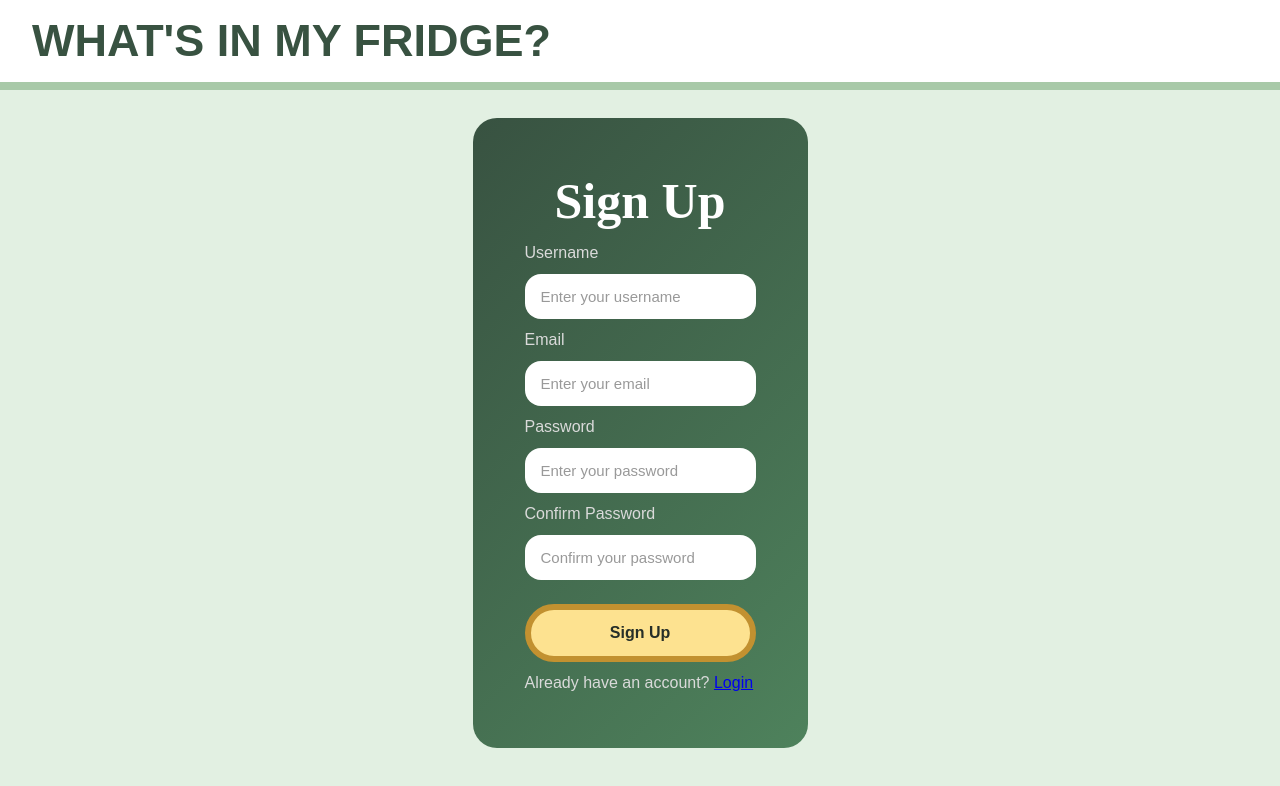
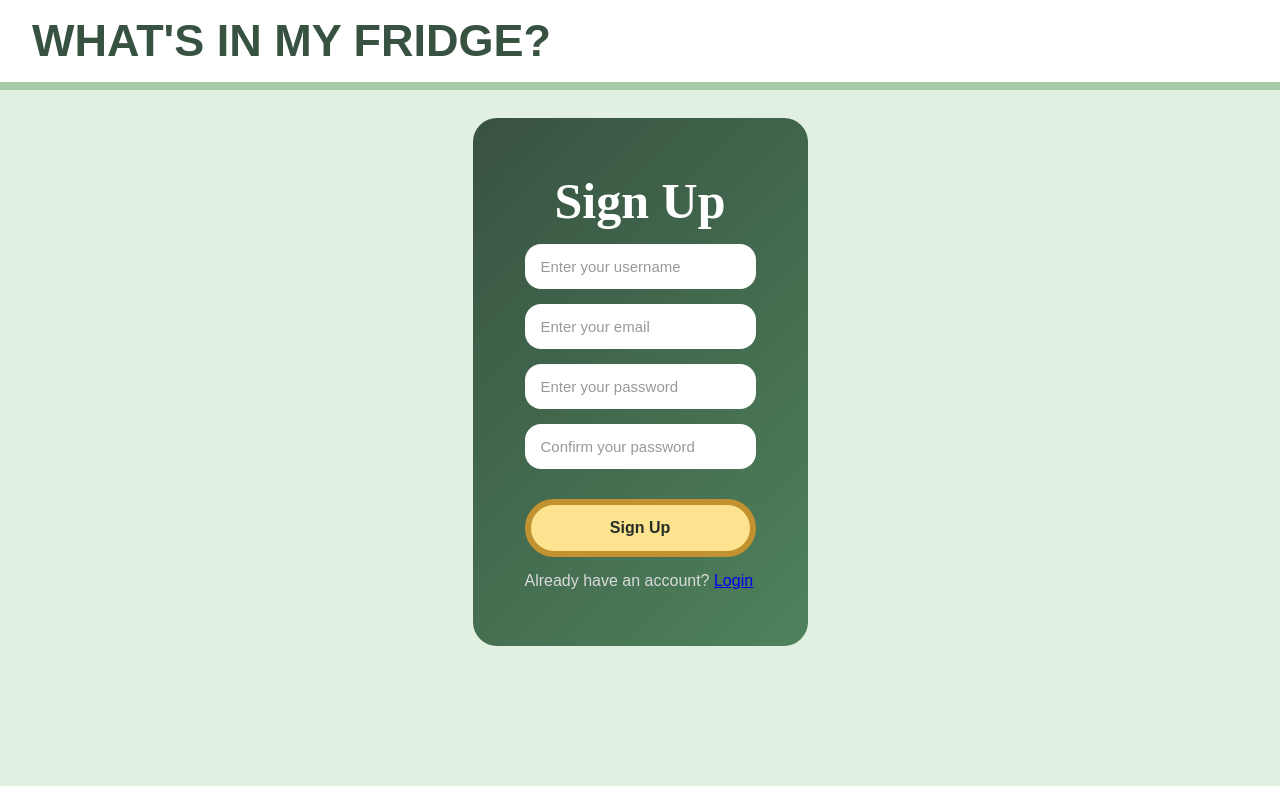
Before and after one commit to aditi-j25/What-s-in-my-Fridge-, a React app in the folder frontend/: page /signup in a window 1280 px wide. Shown: the top 786 px of the page. Built offline with nearby package versions, Linux system fonts and the light colour scheme; the HTML template or start-up script is replaced by a standard one; a web font is replaced by a local one.

Commit message:
changed signup page styling - no labels on forms anymore

```diff
--- a/frontend/src/Pages/SignupPage.css
+++ b/frontend/src/Pages/SignupPage.css
@@ -81,7 +81,7 @@ body {
 .signup-form {
   display: flex;
   flex-direction: column;
-  gap: 12px;
+  gap: 15px;
   width: 100%;
 }
 
--- a/frontend/src/Pages/SignupPage.jsx
+++ b/frontend/src/Pages/SignupPage.jsx
@@ -42,7 +42,6 @@ function SignupPage() {
             <div className="signup-content">
               <h1 className="signup-heading">Sign Up</h1>
               <form className="signup-form" onSubmit={handleSubmit}>
-                <label>Username</label>
                 <input
                     type="text"
                     placeholder="Enter your username"
@@ -50,7 +49,6 @@ function SignupPage() {
                     onChange={(e) => setUsername(e.target.value)}
                     required
                 />
-                <label>Email</label>
                 <input
                     type="email"
                     placeholder="Enter your email"
@@ -58,7 +56,6 @@ function SignupPage() {
                     onChange={(e) => setEmail(e.target.value)}
                     required
                 />
-                <label>Password</label>
                 <input
                     type="password"
                     placeholder="Enter your password"
@@ -66,7 +63,6 @@ function SignupPage() {
                     onChange={(e) => setPassword(e.target.value)}
                     required
                 />
-                <label>Confirm Password</label>
                 <input
                 type="password"
                 placeholder="Confirm your password"
```
